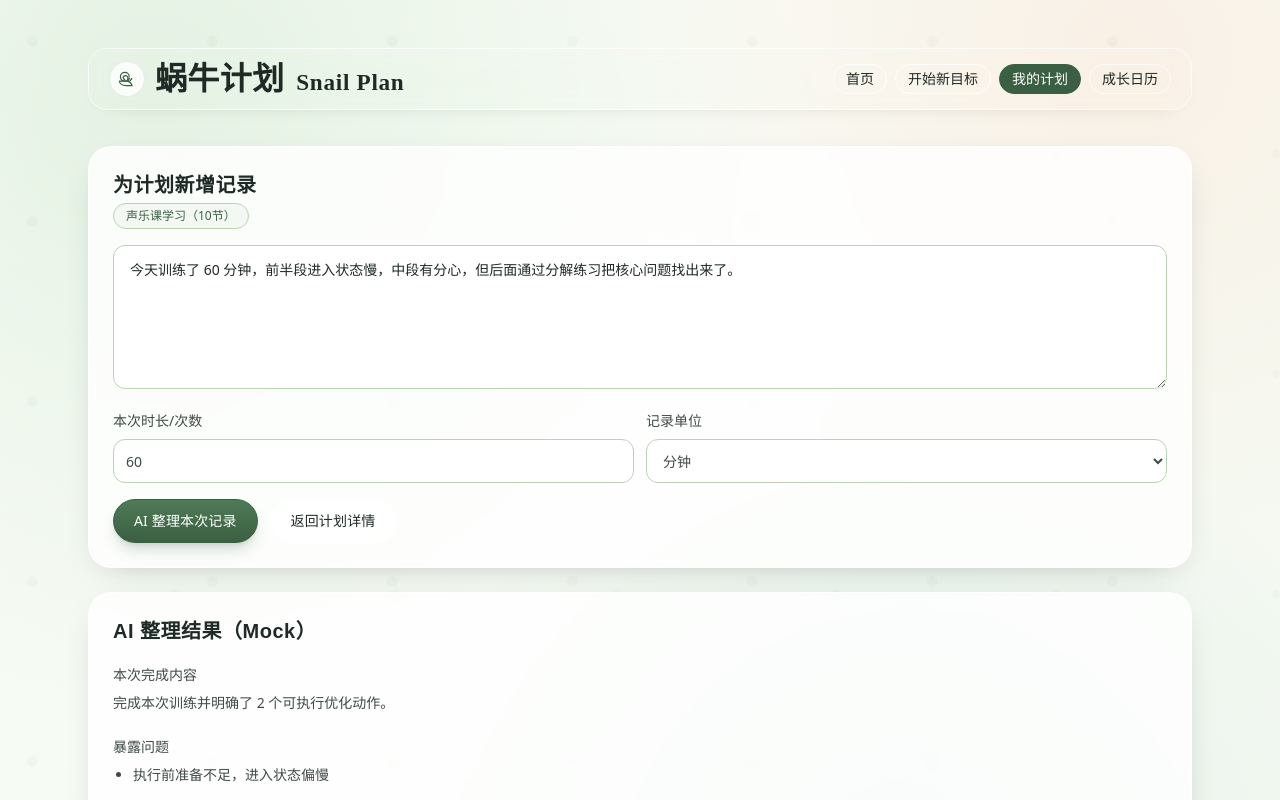
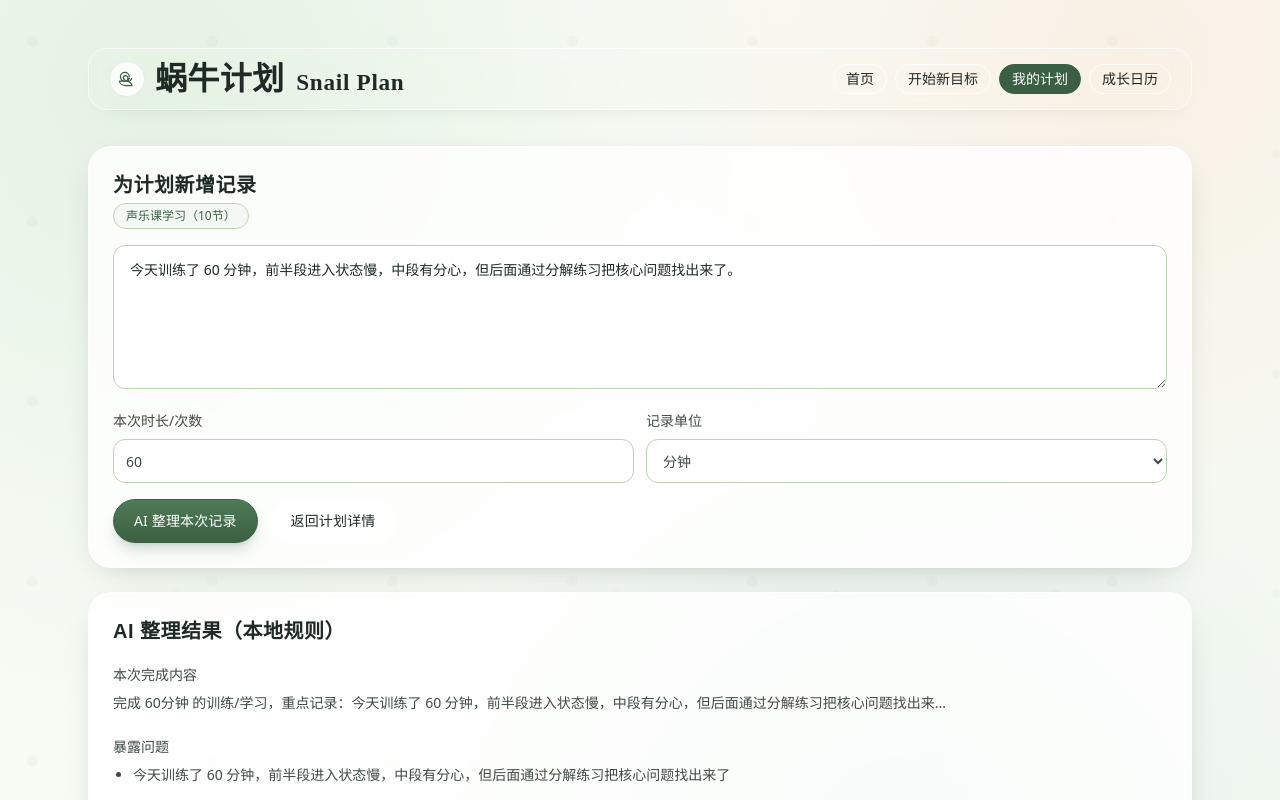
Before and after one commit to janetzheng1998/Snail-plan, a Next.js app: page /plans/voice-lesson-10/records/new in a window 1280 px wide. Both pictures are taken after a click on the button "AI 整理本次记录". Shown: the top 800 px of the page. Built offline with nearby package versions, Linux system fonts and the light colour scheme.

Commit message:
fix: local record save and visibility

```diff
--- a/src/components/plans/add-record-form.tsx
+++ b/src/components/plans/add-record-form.tsx
@@ -1,14 +1,14 @@
 "use client";
 
 import Link from "next/link";
-import { useState } from "react";
+import { useMemo, useState } from "react";
 import { useRouter } from "next/navigation";
 import { Button, buttonClasses } from "@/components/ui/button";
 import { Card, CardText, CardTitle } from "@/components/ui/card";
 import { Tag } from "@/components/ui/tag";
 import { TextArea } from "@/components/ui/text-area";
 import { getLocalRecordsByPlanId, saveLocalRecord } from "@/lib/local-records";
-import { mockOrganizedRecord, recordUnits } from "@/lib/mock-data";
+import { recordUnits } from "@/lib/mock-data";
 
 type AddRecordFormProps = {
   planId: string;
@@ -23,19 +23,44 @@ export function AddRecordForm({ planId, planTitle }: AddRecordFormProps) {
   const [generated, setGenerated] = useState(false);
   const [saved, setSaved] = useState(false);
   const [saveError, setSaveError] = useState("");
+  const fallbackRawText =
+    "今天训练了 60 分钟，前半段进入状态慢，中段有分心，但后面通过分解练习把核心问题找出来了。";
+  const normalizedRawInput = rawInput.trim() || fallbackRawText;
+
+  const organizedPreview = useMemo(() => {
+    const sentences = normalizedRawInput
+      .replace(/\s+/g, " ")
+      .split(/[。！？!?]/)
+      .map((item) => item.trim())
+      .filter(Boolean);
+
+    const shortText =
+      normalizedRawInput.length > 44 ? `${normalizedRawInput.slice(0, 44)}...` : normalizedRawInput;
+    const issueSentence = sentences.find((item) => /(慢|卡|分心|问题|不足|紧张|疲劳|不稳)/.test(item));
+
+    return {
+      summary: `完成 ${durationValue}${durationUnit} 的记录，核心片段：${shortText}`,
+      completedContent: `完成 ${durationValue}${durationUnit} 的训练/学习，重点记录：${shortText}`,
+      issues: issueSentence
+        ? [issueSentence]
+        : ["本次记录未明确提到阻碍点，建议下次补充“最卡的一步”。"],
+      nextActions: [
+        `下次开始前先设定本次唯一目标，预计投入 ${durationValue}${durationUnit}。`,
+        issueSentence
+          ? `围绕“${issueSentence.slice(0, 16)}”做一次 10 分钟分解练习。`
+          : "结束后立刻写下 3 行复盘：完成了什么、卡在哪里、下一步做什么。"
+      ]
+    };
+  }, [durationUnit, durationValue, normalizedRawInput]);
 
   const onOrganize = () => {
     if (!rawInput.trim()) {
-      setRawInput(
-        "今天训练了 60 分钟，前半段进入状态慢，中段有分心，但后面通过分解练习把核心问题找出来了。"
-      );
+      setRawInput(fallbackRawText);
     }
     setGenerated(true);
   };
 
   const onSave = () => {
-    const fallbackRawText =
-      "今天训练了 60 分钟，前半段进入状态慢，中段有分心，但后面通过分解练习把核心问题找出来了。";
     const now = new Date();
     const localDate = new Date(now.getTime() - now.getTimezoneOffset() * 60000)
       .toISOString()
@@ -48,12 +73,7 @@ export function AddRecordForm({ planId, planTitle }: AddRecordFormProps) {
         rawText: rawInput.trim() || fallbackRawText,
         durationValue,
         durationUnit,
-        organized: {
-          summary: `完成 ${durationValue}${durationUnit} 的训练，已沉淀本次收获与下一步动作。`,
-          completedContent: mockOrganizedRecord.completed_content,
-          issues: mockOrganizedRecord.problems,
-          nextActions: mockOrganizedRecord.next_suggestions
-        }
+        organized: organizedPreview
       });
       const savedInStorage = getLocalRecordsByPlanId(planId).some((item) => item.id === savedRecord.id);
 
@@ -133,18 +153,18 @@ export function AddRecordForm({ planId, planTitle }: AddRecordFormProps) {
       </Card>
 
       <Card className="space-y-4">
-        <CardTitle className="text-xl">AI 整理结果（Mock）</CardTitle>
+        <CardTitle className="text-xl">AI 整理结果（本地规则）</CardTitle>
 
         {generated ? (
           <div className="space-y-4 text-sm leading-7 text-ink-900/85">
             <div>
               <p className="font-medium">本次完成内容</p>
-              <CardText>{mockOrganizedRecord.completed_content}</CardText>
+              <CardText>{organizedPreview.completedContent}</CardText>
             </div>
             <div>
               <p className="font-medium">暴露问题</p>
               <ul className="list-disc space-y-1 pl-5">
-                {mockOrganizedRecord.problems.map((issue) => (
+                {organizedPreview.issues.map((issue) => (
                   <li key={issue}>{issue}</li>
                 ))}
               </ul>
@@ -152,7 +172,7 @@ export function AddRecordForm({ planId, planTitle }: AddRecordFormProps) {
             <div>
               <p className="font-medium">下一步建议</p>
               <ul className="list-disc space-y-1 pl-5">
-                {mockOrganizedRecord.next_suggestions.map((item) => (
+                {organizedPreview.nextActions.map((item) => (
                   <li key={item}>{item}</li>
                 ))}
               </ul>
--- a/src/components/plans/plan-detail-records.tsx
+++ b/src/components/plans/plan-detail-records.tsx
@@ -41,6 +41,7 @@ export function PlanDetailRecords({ plan }: PlanDetailRecordsProps) {
   }, [localRecords, plan.records]);
 
   const latestRecord = mergedRecords[0];
+  const mockRecordIdSet = useMemo(() => new Set(plan.records.map((record) => record.id)), [plan.records]);
 
   return (
     <Card className="space-y-4 bg-white/74">
@@ -66,9 +67,20 @@ export function PlanDetailRecords({ plan }: PlanDetailRecordsProps) {
           <ul className="space-y-2">
             {mergedRecords.slice(0, 4).map((record) => (
               <li key={record.id} className="rounded-xl border border-moss-100 bg-moss-50/60 p-2">
-                <p className="text-xs text-ink-900/58">{record.date}</p>
+                <div className="flex items-center justify-between gap-2">
+                  <p className="text-xs text-ink-900/58">{record.date}</p>
+                  {!mockRecordIdSet.has(record.id) ? (
+                    <span className="rounded-full border border-moss-300 bg-white px-2 py-0.5 text-[11px] text-moss-700">
+                      本地新增
+                    </span>
+                  ) : null}
+                </div>
                 <p className="mt-1 text-sm leading-6 text-ink-900/82">
                   {record.organized.completed_content}
+                </p>
+                <p className="mt-1 text-xs leading-5 text-ink-900/62">
+                  原始记录：
+                  {record.raw_text.length > 34 ? `${record.raw_text.slice(0, 34)}...` : record.raw_text}
                 </p>
               </li>
             ))}
```
